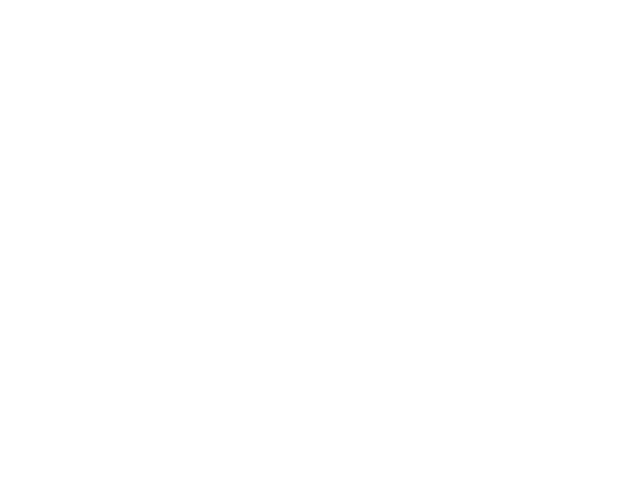
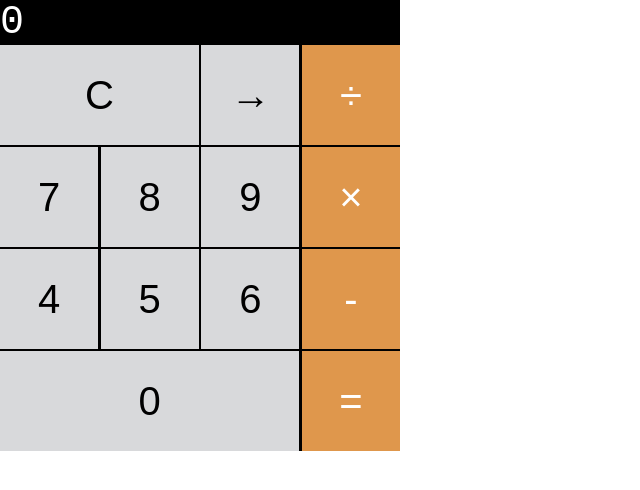
Before and after one commit to guthmatt/calculator, a plain HTML site: page index.html in a window 1280 px wide. Shown: the whole page, without its empty margins (0-640 px from the left). Drawn offline with Linux system fonts and the light colour scheme.

Commit message:
added html and css for calc

```diff
--- /dev/null
+++ b/calculator.css
@@ -0,0 +1,66 @@
+* {
+    box-shadow: border-box;
+}
+
+body {
+    padding: 0;
+    margin: 0;
+}
+
+.calc {
+    width: 400px;
+    background-color: #000;
+    color: #fff;
+}
+
+.screen {
+    font-size: 40px;
+    font-family: 'Courier New', Courier, monospace;
+}
+
+.calc-button {
+    background-color: #d8d9db;
+    color: #000;
+    height: 100px;
+    width: 24.5%; /* creates the black gutter between buttons */
+    border: none;
+    border-radius: 0;
+    font-size: 40px;
+    cursor: pointer;
+}
+
+.calc-button:hover {
+    background-color: #ebebeb;
+}
+
+.calc-button:active {
+    background-color: #bbbcbe;
+}
+
+.calc-button:last-child {
+    background-color: #df974c;
+    color: #fff;
+}
+
+.calc-button:last-child:hover {
+    background-color: #dfb07e;
+}
+
+.calc-button:last-child:active {
+    background-color: #dd8d37;
+}
+
+.double {
+    width: 49.7%;
+}
+
+.triple {
+    width: 74.8%;
+}
+
+.calc-row {
+    display: flex;
+    align-content: stretch;
+    justify-content: space-between;
+    margin-bottom: 0.5%;
+}
--- a/index.html
+++ b/index.html
@@ -5,8 +5,37 @@
     <meta name="viewport" content="width=device-width, initial-scale=1.0">
     <meta http-equiv="X-UA-Compatible" content="ie=edge">
     <title>Calculator Coding Project</title>
+    <link rel="stylesheet" href="./calculator.css">
 </head>
 <body>
+    <div class="calc">
+        <section class="screen">
+            0
+        </section>
+        <section class="calc-buttons">
+            <div class="calc-row">
+                <button class="double calc-button">C</button>
+                <button class="calc-button">→</button>
+                <button class="calc-button">÷</button>
+            </div>
+            <div class="calc-row">
+                <button class="calc-button">7</button>
+                <button class="calc-button">8</button>
+                <button class="calc-button">9</button>
+                <button class="calc-button">×</button>
+            </div>
+            <div class="calc-row">
+                <button class="calc-button">4</button>
+                <button class="calc-button">5</button>
+                <button class="calc-button">6</button>
+                <button class="calc-button">-</button>
+            </div>
+            <div class="calc-row">
+                <button class="triple calc-button">0</button>
+                <button class="calc-button">=</button>
+            </div>
+        </section>
+    </div>
 
 </body>
 </html>
```
